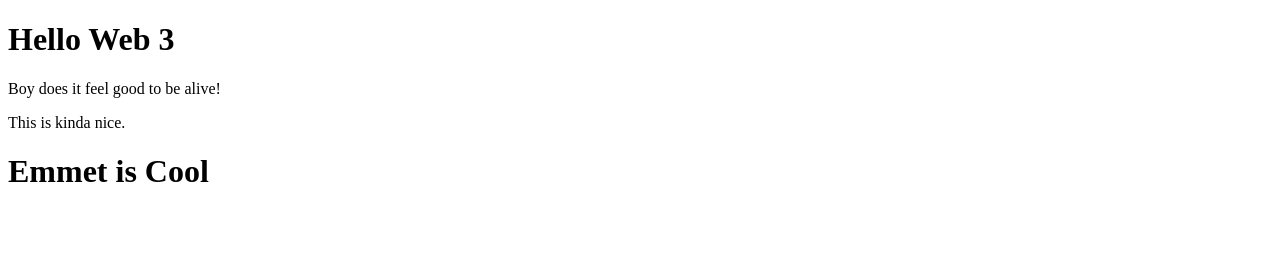
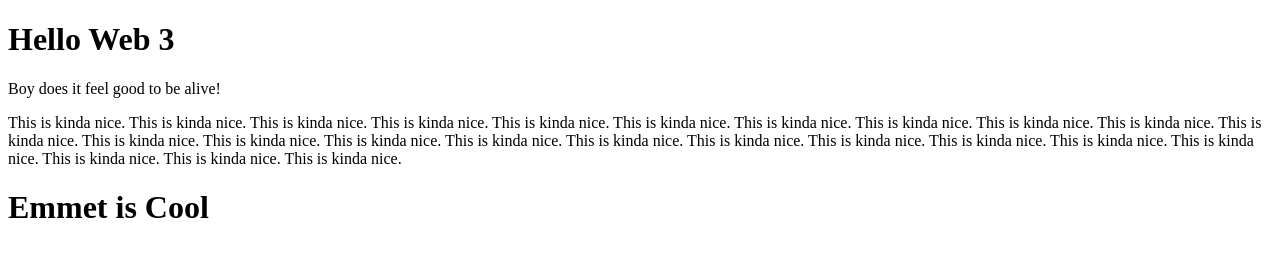
Before and after one commit to Eltonite/firstWebpage, a plain HTML site: page index.html in a window 1280 px wide. Drawn offline with Linux system fonts and the light colour scheme.

Commit message:
this is kinda nice

```diff
--- a/index.html
+++ b/index.html
@@ -7,8 +7,9 @@
 
     <body>
         <h1>Hello Web 3</h1>
+
         <p>Boy does it feel good to be alive!</p>
-        <p>This is kinda nice.</p>
+        <p>This is kinda nice. This is kinda nice. This is kinda nice. This is kinda nice. This is kinda nice. This is kinda nice. This is kinda nice. This is kinda nice. This is kinda nice. This is kinda nice. This is kinda nice. This is kinda nice. This is kinda nice. This is kinda nice. This is kinda nice. This is kinda nice. This is kinda nice. This is kinda nice. This is kinda nice. This is kinda nice. This is kinda nice. This is kinda nice. This is kinda nice. This is kinda nice.</p>
 
         <h1>Emmet is Cool</h1>
     </body>
```
